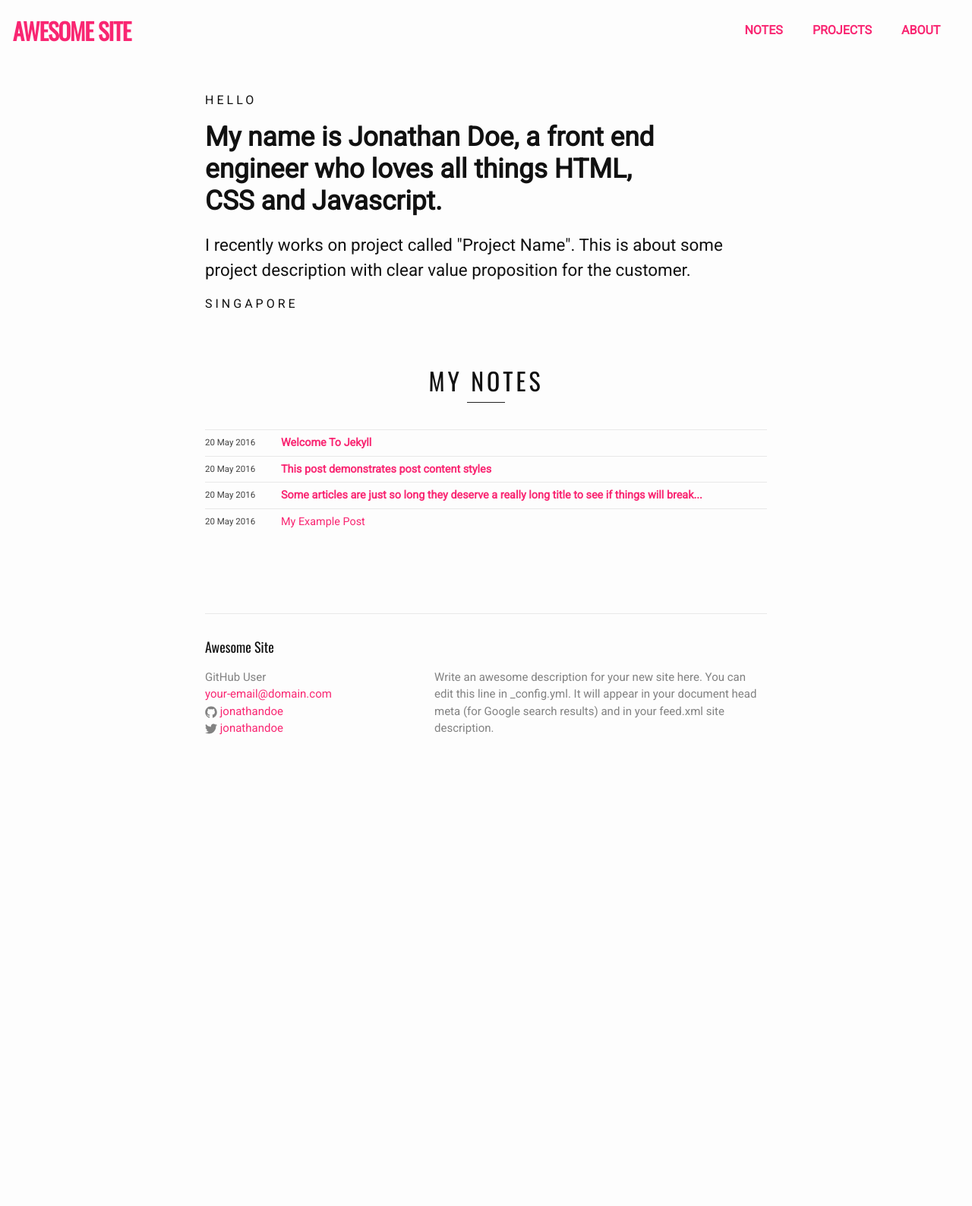
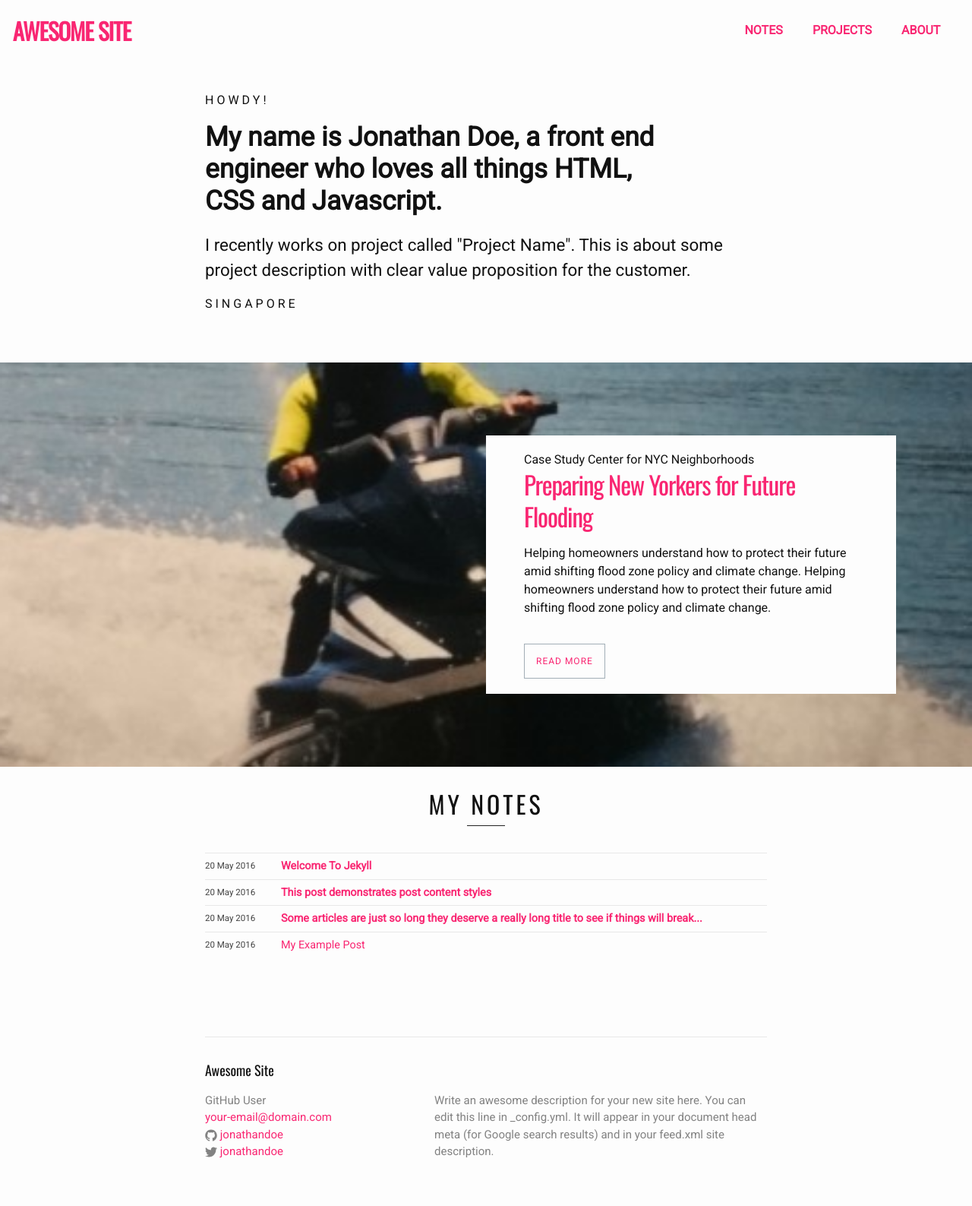
Before and after one commit to centros4520/t-2021, a Jekyll site: the page built from index.html, in a window 1280 px wide. Shown: the whole page at 76% size. Built offline with Jekyll 4.4.1, drawn with Linux system fonts in a browser that asks for light colours; nearby versions of some CDN libraries; before the commit the page ends 1030 px from its top, so only the background shows below that.

Commit message:
Add Featured Homepage Design

```diff
--- /dev/null
+++ b/_includes/featured-homepage.html
@@ -0,0 +1,24 @@
+<div class="FeaturedTileBand FeaturedTileBand--null">
+    <div class="FeaturedTileBand-ImageContainer">
+           <div class="SmartImage SmartImage--background" style="background-image: url(&quot;{{ site.url }}/assets/images/featured.png&quot;);"></div>
+    </div>
+    <div class="FeaturedTileBand-Content">
+        <div class="Grid">
+            <div class="FeaturedTileBand-PlaceholderContainer">
+                <div class="FeaturedTileBand-Placeholder"></div>
+            </div>
+            <div class="FeaturedTileBand-MainContainer">
+                <div class="FeaturedTileBand-Main">
+                    <div class="FeaturedTileBand-MainContent">
+                        <div>Case Study Center for NYC Neighborhoods</div>
+                        <h2 class="FeaturedTileBand-Title"><a href="#" class="animated">Preparing New Yorkers for Future Flooding</a></h2>
+                        <p>Helping homeowners understand how to protect their future amid shifting flood zone policy and climate
+                            change. Helping homeowners understand how to protect their future amid shifting flood zone policy and climate
+                            change.
+                        </p><a class="Button" href="#">Read more</a>
+                    </div>
+                </div>
+            </div>
+        </div>
+    </div>
+</div>
--- /dev/null
+++ b/_layouts/home3.html
@@ -0,0 +1,40 @@
+<!DOCTYPE html>
+<html lang="{{ page.lang | default: site.lang | default: " en " }}">
+
+{% include head.html %}
+
+<body>
+
+    {% include header-fullscreen.html %}
+
+    <main class="page-content" aria-label="Content">
+        <div class="wrapper">
+             <div class="jumbotron">
+                    <div class="container">
+                        <div class="intro">
+                            <p class="intro__pre">Howdy!</p>
+                            <p class="intro__main">My name is <span>{{ site.name }}</span>, a {{ site.job }} who loves all things {{ site.languages
+                                }}.</p>
+                            <p style="font-size:1.4em"> I recently works on project called "Project Name". This is about some project description with
+                                clear value proposition for the customer.</p>
+                            <p class="intro__post">{{ site.location }}</p>
+                        </div>
+                    </div>
+                </div>
+        </div><!--End of Wrapper -->
+         {% include featured-homepage.html %}
+        <br/>
+        <div class="wrapper">
+            <div class="container">
+                {% include featured-til.html %}
+                 {{ content }}
+            </div>
+        </div><!--End of Wrapper -->
+
+    </main>
+
+    {% include footer.html %}
+
+</body>
+
+</html>
--- a/_sass/custom.scss
+++ b/_sass/custom.scss
@@ -28,13 +28,13 @@ h6 {
   font-weight: 500;
 }
 
-a, a:link, a:visited {
-  color: $custom-brand-color-primary;
-}
+// a, a:link, a:visited {
+//   color: $custom-brand-color-primary;
+// }
 
-a:hover {
-  color: darken( $custom-brand-color-primary, 30% );//#900;
-}
+// a:hover {
+//   color: darken( $custom-brand-color-primary, 30% );//#900;
+// }
 
 a.anchor {
   display: block;
@@ -45,6 +45,31 @@ a.anchor {
 
 a.active {
   font-weight: 600;
+}
+
+a{
+   color: $custom-brand-color-primary;
+   &.animated{
+      background-image: linear-gradient(180deg, transparent 90%, $custom-brand-color-primary 0);
+      background-size: 0 100%;
+      background-repeat: no-repeat;
+      text-decoration: none;
+      @include transition(transition, background-size .4s ease);
+      &:hover {
+        background-size: 100% 100%;
+        cursor: pointer;
+        text-decoration: none;
+        color: darken( $custom-brand-color-primary, 90% );//#900;
+      }
+    }
+    &:link,
+    &:visited {
+      color: $custom-brand-color-primary;
+    };
+    &:focus,
+    &:hover {
+      color: darken( $custom-brand-color-primary, 90% );//#900;
+    }
 }
 
 /* --------------------------------
@@ -69,7 +94,7 @@ Site header
 }
 
 a.site-title:hover {
-  color: darken($custom-brand-color-primary,30);
+  // color: darken($custom-brand-color-primary,30);
   text-decoration: none;
 }
 
@@ -335,6 +360,7 @@ Project List
   "custom/header-fullscreen",
   "custom/homepage",
   "custom/homepage-project",
+  "custom/homepage-featured",
   "custom/homepage-til",
   "code/monokai.sublime"
 ;
--- /dev/null
+++ b/_sass/custom/_homepage-featured.scss
@@ -0,0 +1,483 @@
+.Grid {
+    @include flexbox();
+}
+
+.SmartImage--background {
+    position: absolute;
+    left: 0;
+    top: 0;
+    width: 100%;
+    height: 100%;
+    background-size: cover;
+}
+
+.SmartImage {
+    background-repeat: no-repeat;
+    background-position: 50%;
+}
+
+.FeaturedTileBand-Content {
+    height: 100%;
+    margin-left: auto;
+    margin-right: auto;
+}
+
+.FeaturedTileBand {
+    @include flex(1);
+    position: relative;
+    margin-bottom: 1px; // margin-bottom: 2rem;
+    // h3 {
+    //   text-transform: uppercase;
+    //   font-size: 12px;
+    //   line-height: 20px;
+    //   letter-spacing: 1px;
+    //   color: #000;
+    //   margin-bottom: 20px;
+    //   a {
+    //     -webkit-transition: color .2s;
+    //     -moz-transition: color .2s;
+    //     -ms-transition: color .2s;
+    //     -o-transition: color .2s;
+    //     transition: color .2s;
+    //     display: inline;
+    //     margin: 0;
+    //     background: none;
+    //     text-decoration: none;
+    //     border-bottom: 2px solid;
+    //     &:focus, &:hover {
+    //       cursor: pointer;
+    //       color: #6d7e88;
+    //     }
+    //   }
+    // }
+    .Grid {
+        height: 100%;
+    }
+}
+
+.FeaturedTileBand--left .FeaturedTileBand-MainContainer {
+    @include order(-1);
+}
+
+.FeaturedTileBand:first-child {
+    margin-top: 96px;
+}
+
+.FeaturedTileBand-Content {
+    height: 100%;
+    margin-left: auto;
+    margin-right: auto;
+}
+
+.FeaturedTileBand-GridFiller {
+    &:first-child {
+        @include order(-2);
+    }
+    &:last-child {
+        @include order(1);
+    }
+}
+
+.FeaturedTileBand-Placeholder {
+    box-sizing: border-box;
+}
+
+.FeaturedTileBand-MainContainer {
+    position: relative;
+}
+
+.FeaturedTileBand-Main {
+    @include flexbox();
+    position: relative;
+    background-color: $background-color;
+    box-sizing: border-box;
+    height: 340px;
+    padding: 50px;
+    .Button {
+        // z-index: 100;
+        position: relative;
+        margin-top: 20px;
+    }
+}
+
+.FeaturedTileBand-MainContent {
+    @include align-self(center)
+}
+
+@include small-screen() {
+    .Grid {
+        @include box-orient(vertical);
+        @include flex-direction(column);
+        width: auto;
+        margin-left: 0;
+        margin-right: 0;
+    }
+    .FeaturedTileBand:first-child {
+        margin-top: 40px;
+    }
+    .FeaturedTileBand-GridFiller {
+        display: none;
+    }
+    .FeaturedTileBand-PlaceholderContainer {
+        position: absolute;
+        top: 32px;
+        right: 0;
+        left: 0;
+    }
+    .FeaturedTileBand-Placeholder {
+        padding-top: -webkit-calc(100% - 16px - 64px);
+        padding-top: calc(100% - 16px - 64px);
+        margin-left: 50px;
+        margin-right: 50px;
+    }
+    .FeaturedTileBand-MainContent {
+        padding: 0;
+        width: 100%
+    }
+    .Button {
+        text-align: center;
+    }
+}
+
+@include middle-screen() {
+    .Grid {
+        max-width: 1180px;
+        padding-left: 50px;
+        padding-right: 50px;
+        margin-left: auto;
+        margin-right: auto;
+    }
+    .FeaturedTileBand {
+        height: 532px;
+    }
+    .FeaturedTileBand-Placeholder {
+        height: 548px;
+    }
+}
+
+@include medium-screen() {
+    .FeaturedTileBand .Grid {
+        @include align-items(center);
+    }
+    .FeaturedTileBand-GridFiller {
+        @include flex(1);
+    }
+    .FeaturedTileBand-PlaceholderContainer {
+        @include flex(5)
+    }
+    .FeaturedTileBand-Placeholder {
+        margin-left: 25px;
+        margin-right: 25px;
+    }
+    .FeaturedTileBand-MainContainer {
+        @include flex(5);
+    }
+}
+
+@include large-screen() {
+    .Grid {
+        max-width: 1180px;
+        padding-left: 50px;
+        padding-right: 50px;
+        margin-left: auto;
+        margin-right: auto;
+    }
+    .FeaturedTileBand {
+        height: 520px;
+    }
+    .FeaturedTileBand-Placeholder {
+        height: 308px;
+    }
+}
+
+.FeaturedTileBand-Title {
+    text-transform: none;
+    // color: #000;
+    // a {
+    //     background-image: linear-gradient(180deg, transparent 65%, $custom-brand-color-primary 0);
+    //     background-size: 0 100%;
+    //     background-repeat: no-repeat;
+    //     text-decoration: none;
+    //     @include transition(transition, background-size .4s ease);
+    //     &:focus,
+    //     &:hover {
+    //         background-size: 100% 100%;
+    //         cursor: pointer;
+    //     }
+    // }
+}
+
+@include small-content() {
+    .FeaturedTileBand-Main {
+        margin: 40px 20px;
+        padding: 30px;
+        height: auto;
+    }
+    .FeaturedTileBand-Title {
+        font-size: 22px;
+        line-height: 32px;
+        letter-spacing: -0.5px;
+    }
+    .Button {
+        font-size: 11px;
+    }
+}
+
+@include medium-content() {
+    .FeaturedTileBand-Main {
+        margin: 80px 20px;
+        height: auto;
+    }
+    .FeaturedTileBand-Title {
+        font-size: 26px;
+        line-height: 37px;
+        letter-spacing: -1px;
+    }
+}
+
+@include large-content() {
+    .FeaturedTileBand-Main {
+        height: auto;
+    }
+    .FeaturedTileBand-Title {
+        font-size: 26px;
+        line-height: 37px;
+        letter-spacing: -1px;
+    }
+}
+
+@include extralarge-content() {
+    .FeaturedTileBand-Title {
+        font-size: 33px;
+        line-height: 42px;
+        letter-spacing: -1.2px;
+    }
+}
+
+.Button {
+    font-size: 12px;
+    line-height: 20px;
+    letter-spacing: 1px;
+    color: #6d7e88;
+    text-transform: uppercase;
+    border: 1px solid #a2aeb6;
+    box-sizing: border-box;
+    padding: 12px 15px;
+    display: inline-block;
+    cursor: pointer;
+    background-color: Transparent;
+    text-decoration: none;
+    @include transition(transition, background-color .5s ease, color .5s ease, border .5s ease); // -webkit-transition: background-color .15s ease, color .15s ease, border .15s ease;
+    // -moz-transition: background-color .15s ease, color .15s ease, border .15s ease;
+    // -ms-transition: background-color .15s ease, color .15s ease, border .15s ease;
+    // -o-transition: background-color .15s ease, color .15s ease, border .15s ease;
+    // transition: background-color .15s ease, color .15s ease, border .15s ease;
+    a {
+        text-decoration: none;
+        @include transition(transition, color .5s ease); // -webkit-transition: color .2s;
+        // -moz-transition: color .2s;
+        // -ms-transition: color .2s;
+        // -o-transition: color .2s;
+        // transition: color .2s;
+        display: inline;
+        margin: 0;
+        background: none;
+        border-bottom: 2px solid;
+        &:focus,
+        &:hover {
+            cursor: pointer;
+            color: #6d7e88;
+        }
+    } // svg {
+    //   transform: translateY(1.2px);
+    // }
+    // .Button--icon {
+    //   margin-left: 4px;
+    // }
+    &:hover {
+        color: $background-color;
+        border-color: #262c30;
+        background-color: #262c30;
+        text-decoration: none; // svg path {
+        //   stroke: #fff;
+        // }
+    }
+}
+
+// @media (max-width: 34.365em) {
+//   .Button {
+//     font-size: 11px;
+//   }
+// }
+// @media (max-width: 49.99em) {
+//     .Button {
+//         text-align: center;
+//     }
+// }
+// @media (max-width:49.99em) {
+//     .FeaturedTileBand-MainContent {
+//         padding: 0;
+//         width: 100%
+//     }
+// }
+// @media (max-width: 49.99em) {
+//   .Grid {
+//     @include box-orient(vertical);
+//     @include flex-direction(column);
+//     width: auto;
+//     margin-left: 0;
+//     margin-right: 0;
+//   }
+// }
+// @media (min-width: 50em) and (max-width: 89.99em) {
+//   .Grid {
+//     max-width: 1180px;
+//     padding-left: 50px;
+//     padding-right: 50px;
+//     margin-left: auto;
+//     margin-right: auto;
+//   }
+// }
+// @media (min-width: 90em) {
+//   .Grid {
+//     max-width: 1180px;
+//     padding-left: 50px;
+//     padding-right: 50px;
+//     margin-left: auto;
+//     margin-right: auto;
+//   }
+// }
+// @media (min-width: 50em) and (max-width: 89.99em) {
+//   .FeaturedTileBand {
+//     height: 432px;
+//   }
+// }
+// @media (min-width: 90em) {
+//   .FeaturedTileBand {
+//     height: 960px;
+//   }
+// }
+// @media (min-width: 50em) {
+//   .FeaturedTileBand .Grid {
+//      @include align-items(center);
+//   }
+// }
+// @media (max-width: 49.99em) {
+//   .FeaturedTileBand:first-child {
+//     margin-top: 40px;
+//   }
+// }
+// @media (max-width: 49.99em) {
+//   .FeaturedTileBand-GridFiller {
+//     display: none;
+//   }
+// }
+// @media (min-width: 50em) {
+//   .FeaturedTileBand-GridFiller {
+//     @include flex(1);
+//   }
+// }
+// @media (max-width: 49.99em) {
+//   .FeaturedTileBand-PlaceholderContainer {
+//     position: absolute;
+//     top: 32px;
+//     right: 0;
+//     left: 0;
+//   }
+// }
+// @media (min-width: 50em) {
+//   .FeaturedTileBand-PlaceholderContainer {
+//     @include flex(5)
+//   }
+// }
+// @media (max-width: 49.99em) {
+//   .FeaturedTileBand-Placeholder {
+//     padding-top: -webkit-calc(100% - 16px - 64px);
+//     padding-top: calc(100% - 16px - 64px);
+//   }
+// }
+// @media (min-width: 50em) and (max-width: 89.99em) {
+//   .FeaturedTileBand-Placeholder {
+//     height: 448px;
+//   }
+// }
+// @media (min-width: 90em) {
+//   .FeaturedTileBand-Placeholder {
+//     height: 608px;
+//   }
+// }
+// @media (max-width: 49.99em) {
+//   .FeaturedTileBand-Placeholder {
+//     margin-left: 50px;
+//     margin-right: 50px;
+//   }
+// }
+// @media (min-width: 50em) {
+//     .FeaturedTileBand-Placeholder {
+//         margin-left: 25px;
+//         margin-right: 25px;
+//     }
+// }
+// @media (min-width: 50em) {
+//     .FeaturedTileBand-MainContainer {
+//         @include flex(5);
+//     }
+// }
+// @media (max-width: 34.365em) {
+//     .FeaturedTileBand-Main {
+//         margin: 40px 20px;
+//         padding: 30px;
+//         height: auto;
+//     }
+// }
+// @media (min-width: 34.375em) and (max-width: 49.99em) {
+//     .FeaturedTileBand-Main {
+//         margin: 80px 20px;
+//         height: auto;
+//     }
+// }
+// @media (min-width: 50em) and (max-width: 73.74em) {
+//     .FeaturedTileBand-Main {
+//         height: auto;
+//     }
+// }
+// @media (max-width: 34.365em) {
+//   .FeaturedTileBand h3 {
+//     font-size: 11px;
+//   }
+// }
+// @media (max-width: 34.365em) {
+//   .FeaturedTileBand-Title {
+//     font-size: 22px;
+//     line-height: 32px;
+//     letter-spacing: -0.5px;
+//   }
+// }
+// @media (min-width: 34.375em) and (max-width: 49.99em) {
+//   .FeaturedTileBand-Title {
+//     font-size: 26px;
+//     line-height: 37px;
+//     letter-spacing: -1px;
+//   }
+// }
+// @media (min-width: 50em) and (max-width: 73.74em) {
+//   .FeaturedTileBand-Title {
+//     font-size: 26px;
+//     line-height: 37px;
+//     letter-spacing: -1px;
+//   }
+// }
+// @media (min-width: 73.75em) and (max-width: 89.99em) {
+//   .FeaturedTileBand-Title {
+//     font-size: 33px;
+//     line-height: 42px;
+//     letter-spacing: -1.2px;
+//   }
+// }
+// @media (min-width: 90em) {
+//   .FeaturedTileBand-Title {
+//     font-size: 38px;
+//     line-height: 47px;
+//     letter-spacing: -1.5px;
+//   }
+// }
--- a/index.html
+++ b/index.html
@@ -4,5 +4,5 @@
 # Edit minima's home layout instead if you wanna make some changes
 # See: https://jekyllrb.com/docs/themes/#overriding-theme-defaults
 #
-layout: home2
+layout: home3
 ---
```
Also changed, not shown: assets/images/featured.png (added).
